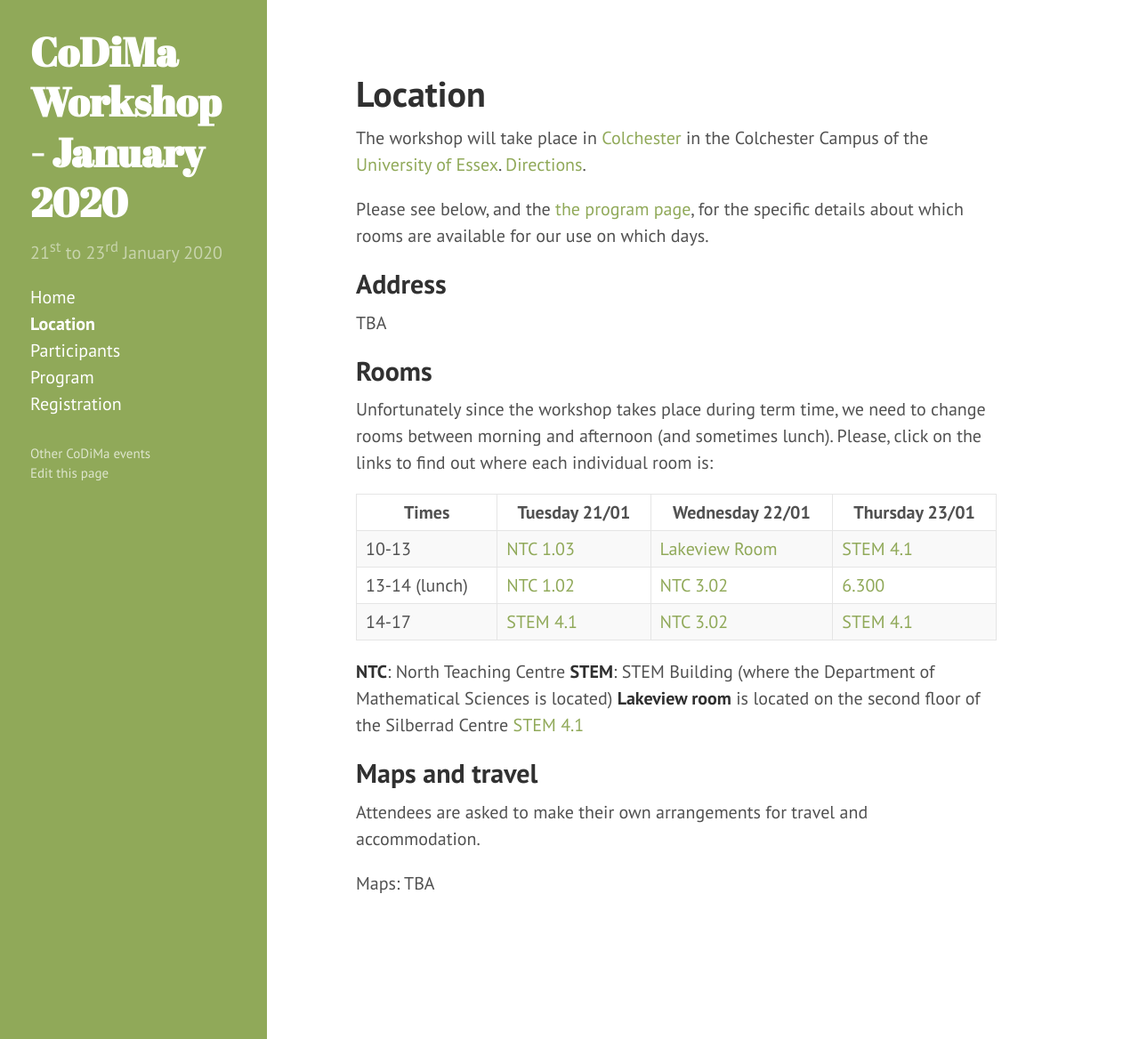
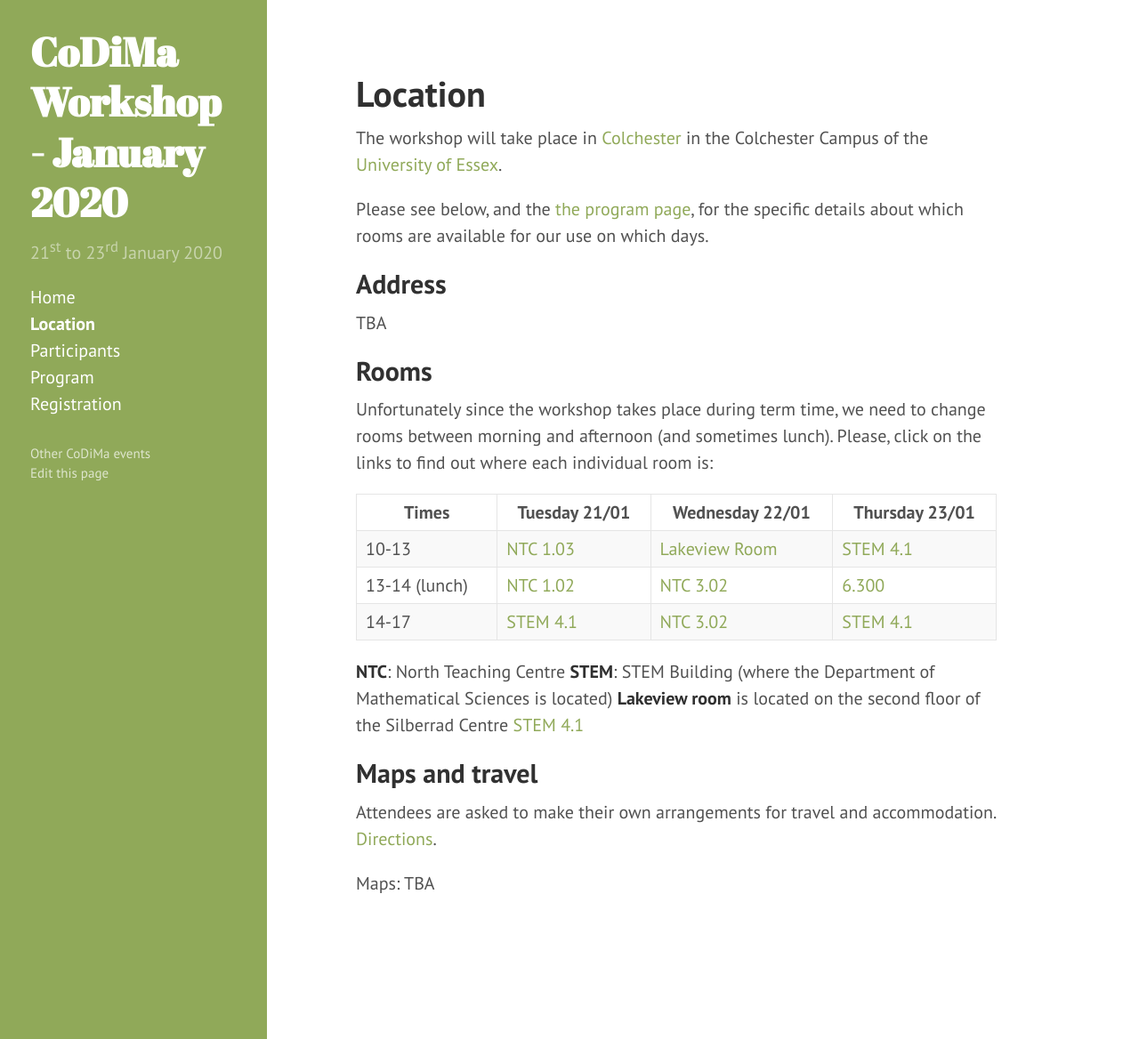
Before and after one commit to jesusmartinez-garcia/2020-01-21-colchester-workshop, a Jekyll site: the page built from location.md, in a window 1280 px wide and 1168 px high. Shown: the whole window at 89% size. Built offline with Jekyll 4.4.1, drawn with Linux system fonts in a browser that asks for light colours; part of the change alters nothing that is shown.

```diff
--- a/location.md
+++ b/location.md
@@ -7,7 +7,7 @@ The workshop will take place in
 [Colchester](https://en.wikipedia.org/wiki/Colchester){:target="_blank"}
 in the Colchester Campus
 of the
-[University of Essex](https://www.essex.ac.uk/){:target="_blank"}. [Directions](https://www.essex.ac.uk/life/colchester-campus/how-to-get-here){:target="_blank"}.
+[University of Essex](https://www.essex.ac.uk/){:target="_blank"}.
 
 Please see below, and the
 [the program page]({{ site.baseurl }}/program),
@@ -35,5 +35,6 @@ Unfortunately since the workshop takes place during term time, we need to change
 <h2>Maps and travel</h2>
 
 Attendees are asked to make their own arrangements for travel and accommodation.
+[Directions](https://www.essex.ac.uk/life/colchester-campus/how-to-get-here){:target="_blank"}.
 
 Maps: TBA
```
